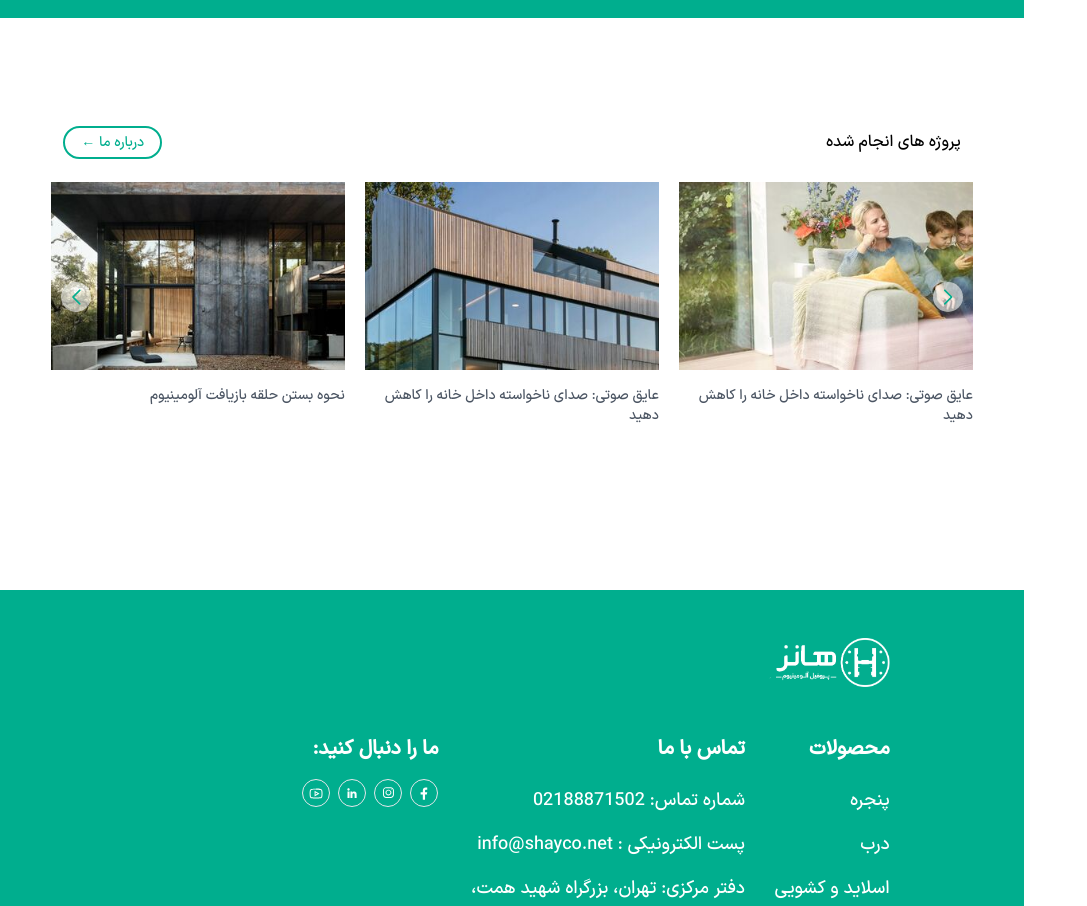
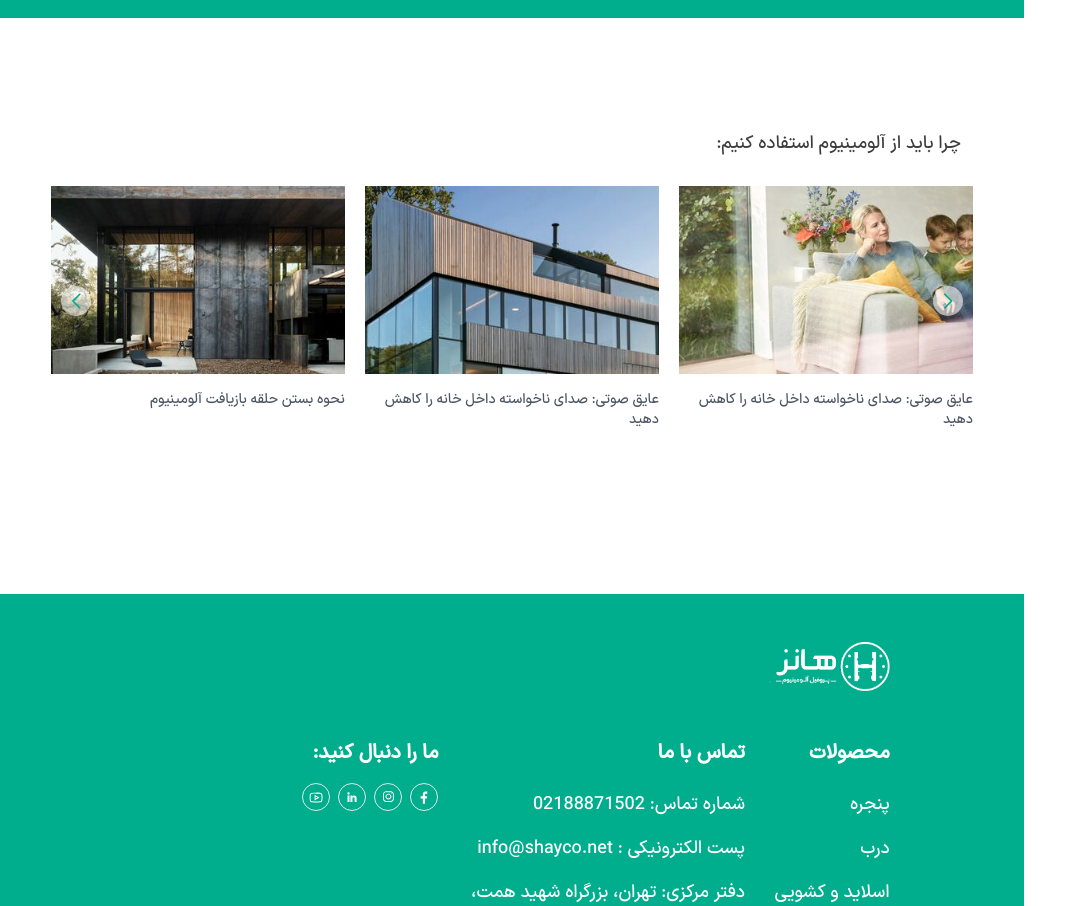
Before and after one commit to zahra-hsb/hanz-, a Next.js app: page / in a window 1280 px wide. Shown: the part 4920-5826 px from the top of the page, without its empty margins (0-1087 px from the left). Built offline with nearby package versions, Linux system fonts and the light colour scheme.

Commit message:
edit Carousel component in home page

```diff
--- a/src/components/homeComponents/Carousel/index.jsx
+++ b/src/components/homeComponents/Carousel/index.jsx
@@ -13,12 +13,7 @@ const Carousel = () => {
                 <div className="lg:w-[90%] lg:m-auto">
                     <div className="flex items-center justify-between p-3 my-4">
                         <div>
-
-                            <h3>پروژه های انجام شده</h3>
-                        </div>
-                        <div>
-                            <Button title={'درباره ما'} url={'/about'} border={'border-2 border-green'} color={'text-green text-sm'} hover={'hover:bg-green hover:text-white'} />
-
+                            <h3 className="text-lg opacity-[76%]">چرا باید از آلومینیوم استفاده کنیم:</h3>
                         </div>
                     </div>
                     <div id="home-carousel">
```
